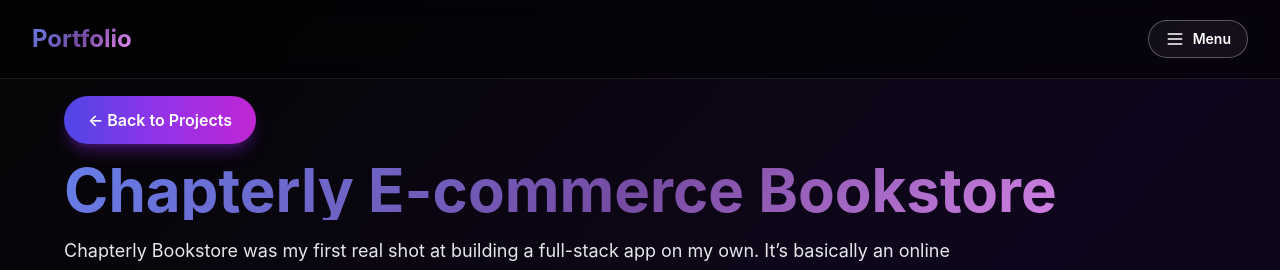
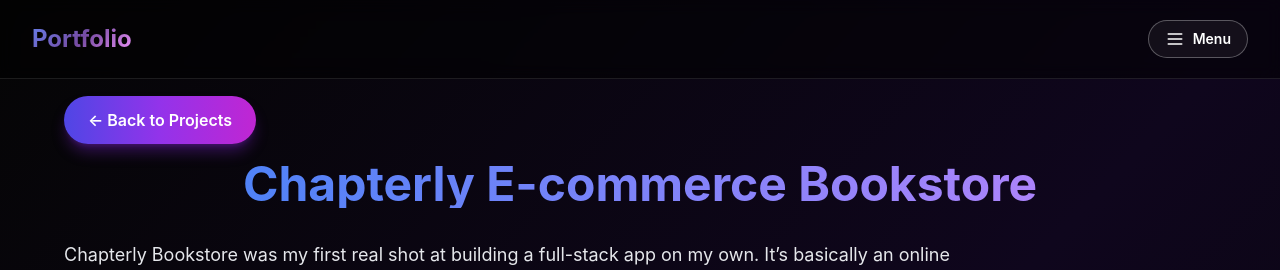
Before and after one commit to loch214/my-portfolio, a Next.js app: page /projects/1 in a window 1280 px wide. Shown: the top 270 px of the page. Built offline with nearby package versions, Linux system fonts and the light colour scheme.

Commit message:
Fix: Remove broken SectionTitle from project page

```diff
--- a/app/projects/[id]/page.tsx
+++ b/app/projects/[id]/page.tsx
@@ -37,7 +37,9 @@
           >
             ← Back to Projects
           </Link>
-          <h1 className="text-4xl md:text-6xl font-bold gradient-text">{project.title}</h1>
+          <h1 className="text-4xl md:text-5xl font-bold text-center mb-4 bg-gradient-to-r from-blue-500 to-purple-400 bg-clip-text text-transparent">
+            {project.title}
+          </h1>
           <p className="text-lg text-gray-200 leading-relaxed max-w-4xl">{project.description}</p>
           <div className="flex flex-wrap gap-3">
             {project.tags.map((tag) => (
```
